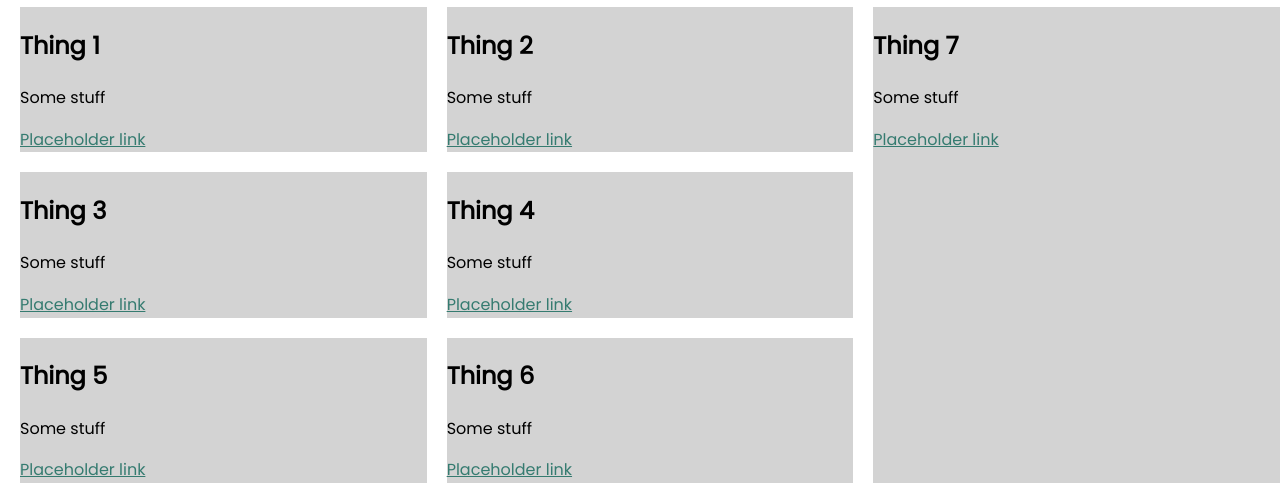
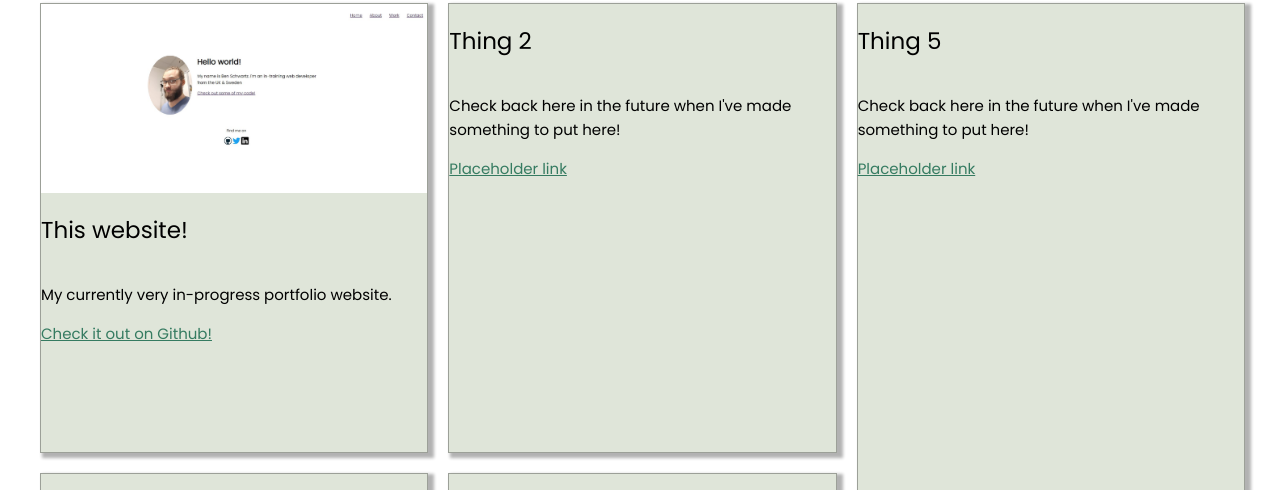
Before and after one commit to Elteras/Portfolio-Website, a plain HTML site: page work.html in a window 1280 px wide. Shown: the part 179-669 px from the top of the page. Drawn offline with Linux system fonts and the light colour scheme.

Commit message:
Updates to code, Work, and Contact.
Ordered some CSS elements and added multiple comments

Re-ordered nav bar so that Contact is at the end

Aligned form elements on Contact.

Added some styling to Work, removed 2 unnecessary boxes and filled in the first box.

```diff
--- a/css/styles.css
+++ b/css/styles.css
@@ -1,26 +1,31 @@
-/* Colors
-
-
-
-*/
-
-* {
-    box-sizing: border-box;
-}
-
+/* Colors */
 
 /*VARIABLES*/
 
 :root{
-    --primary-color: #357b70;
-    --secondary-color: #e0b354;
+    --primary-color: #357b61;
+    --secondary-color: #492f62;
     --tertiary-color: #2b2b2b;
-    --purple: #59109e;
-    --active-color: #6a9c1f;
+    --active-color: #6a9c1f;         /*Think this is for the active links? Will need to change those */
+}
+
+* {
+    box-sizing: border-box;             /*This is a universal selector of some sort, which is why it's at the top*/
 }
 
 
+/*Navigation Bar*/
 
+.navigation-list {
+    list-style-type: none;
+}
+
+.navigation-list li {
+    display: inline-block;
+    margin-left: 25px;
+}
+
+/**/
 
 .page-header {
     display: flex;
@@ -28,7 +33,7 @@
     padding: 20px;
 }
 
-.page-header__logo {
+.page-header__logo {                /*This used to be the DV Garen pic but thats gone. */
     width: 10%;
 }
 
@@ -41,21 +46,12 @@
     text-align: right;
 }
 
-.navigation-list {
-    list-style-type: none;
-}
-
-.navigation-list li {
-    display: inline-block;
-    margin-left: 25px;
-}
-
 
 body {
     background-color: none;
     font-family: 'Poppins';
     font-weight: 400;
-    font-size: 16px;
+    font-size: 15px;
     line-height: 1.6;
     margin-left: 20px
 }
@@ -66,8 +62,8 @@ h1 {
   }
 
 h2 {
-    font-size: 24px;
-    font-weight: 700;
+    font-size: 23px;
+    font-weight: 400;
   }
 
 h3 {
@@ -86,6 +82,12 @@ footer {
       text-align: center;
   }
 
+
+
+
+
+
+
 button,
 .button {
     border: none;  /*overwrites browser default and resets border*/
@@ -97,8 +99,7 @@ button,
     padding: 8px;
     border-radius: 2px;         /*These 2 add spacing to the button*/
     border-bottom: 3px solid rgba(0, 0, 0, 0.3);    /*Gives a bottom border with a width of 2px, a solid, and a color in RGBA format*/
-    transition-duration: 0.3s opacity;
-
+    transition-duration: 0.3s;
 
     max-width: 170px;
     display: flex;
@@ -123,12 +124,14 @@ button:focus,
 }
 
 
+
+
 a {
     color: var(--primary-color);
 }
 
 a:visited {
-    color: var(--purple);
+    color: var(--secondary-color);
 }
 
 a:hover, a:focus {
@@ -142,6 +145,11 @@ a:active {
 /*
 flex properties are in the order: flex-grow, flex-shrink, flex-basis
 */
+
+
+
+
+
 
 
 /*For home page*/
@@ -160,6 +168,8 @@ flex properties are in the order: flex-grow, flex-shrink, flex-basis
     height: auto;
 }
 
+
+
 /*For about page*/
 
 .about-content {
@@ -170,53 +180,49 @@ flex properties are in the order: flex-grow, flex-shrink, flex-basis
     text-align: center;
 }
 
-.sun {
-    animation: 4s color-change infinite alternate linear;
+
+
+
+/*For work page*/
+
+.work-content__item {
+    text-align: left;
+    margin-left: 20px;
 }
 
-.cloud-front {
-    animation: 30s cloud-move infinite alternate linear;
+.work-grid {
+    display: grid;
+    grid-template-columns: 1fr 1fr 1fr;
+    grid-template-rows: 450px 450px;
+    grid-gap: 20px;
+    margin: 20px;
+    margin-right: 35px;
+    justify-content: center;
 }
 
-.cloud-back {
-    animation: 34s cloud-move-reverse infinite alternate linear;
+.grid__item {
+    background-color: #dfe5d9;
+    display: flex;
+    flex-direction: column;
+    justify-content: flex-start;
+    border: 1px solid rgba(0, 0, 0, 0.3);
+    box-shadow: 4px 3px 3px 2px rgba(0, 0, 0, 0.3);
 }
 
-@keyframes color-change {
-    0% {
-        fill: #edc655;
-    }
-    50% {
-        fill: #fcffad;
-    }
-    100% {
-        fill: #f76414;
-    }
+.grid__item:last-child {
+    grid-column: 3 / 3;
+    grid-row: 1 / 3;
 }
 
-@keyframes cloud-move {
-    from {
-        transform: translate(0, 50px);
-    }
-    to {
-        transform: translate(200px, 50px);
-    }
-}
-
-@keyframes cloud-move-reverse {
-    from {
-        transform: translate(446, 48px);
-    }
-    to {
-        transform: translate(100px, 48px);
-    }
+.grid__image {
+    width: 100%;
 }
 
 
 
 /*For contact page*/
 
-.contact-content {
+.contact-content {      /*Now a legacy class*/
     max-width: 700px;
     margin: 0 auto;
     display: flex;
@@ -226,32 +232,26 @@ flex properties are in the order: flex-grow, flex-shrink, flex-basis
     flex: 1;
 }
 
-/*For work page*/
-
-.work-content__item {
+.contact-main {
+    margin: 50px;
+    margin-bottom: 100px;
     text-align: center;
 }
 
-.work-grid {
-    display: grid;
-    grid-template-columns: 1fr 1fr 1fr;
-    grid-template-rows: 1fr 1fr;
-    grid-gap: 20px;
-    justify-content: center;
+.contact-form {
+    margin: 5px auto;
+    width: 80%;
 }
 
-.grid__item {
-    background-color: lightgray;
-}
+.contact-form input {
+    width: 25%;
+    padding: 4px;
+  }
 
-.grid__item:last-child {
-    grid-column: 3 / 3;
-    grid-row: 1 / 4;
-}
+/*NOTE: Styling for the 'message' input field is in contact.html on the same line, with 'cols' and 'rows'*/
 
 
-
-/*Media queries*/
+/*Media queries. I think this is for responsiveness? Seems to be about making my work grid responsive, yeah*/
 
 @media all and (max-width: 500px) {
     .work-grid {
@@ -274,4 +274,7 @@ flex properties are in the order: flex-grow, flex-shrink, flex-basis
     h1 {
         font-size: 22px;
     }
+    h2 {
+        font-size: 19px;
+    }
 }
--- a/work.html
+++ b/work.html
@@ -33,62 +33,50 @@
                     <a href="about.html" role="menuitem" class="navigation-list__item">About</a>
                 </li>
                 <li role="presentation">
-                    <a href="contact.html" role="menuitem" class="navigation-list__item">Contact</a>
+                    <a href="work.html" role="menuitem" class="navigation-list__item">Work</a>
                 </li>
                 <li role="presentation">
-                    <a href="work.html" role="menuitem" class="navigation-list__item">Work</a>
+                    <a href="contact.html" role="menuitem" class="navigation-list__item">Contact</a>
                 </li>
             </ul>
         </nav>
     </header>
 
     <section>
-
         <!--So this page is using CSS grid layout, meanwhile our nav elements are all flexbox, iirc?-->
 
-        <h1 class="work-content__item"> Work </h1>
+        <h1 class="work-content__item"> My Work </h1>
         <div class="work-grid">
             <!--Grid items will live here-->
 
             <div class="grid__item">
-                <h2> Thing 1</h2>
-                <p> Some stuff</p>
-                <a href="#">Placeholder link</a>
+                <img src="img/website.JPG" alt="Image of my website" class="grid__image">
+                <h2> This website!</h2>
+                <p>  My currently very in-progress portfolio website.</p>
+                <a href="https://github.com/Elteras/Portfolio-Website">Check it out on Github!</a>
             </div>
 
             <div class="grid__item">
                 <h2> Thing 2</h2>
-                <p> Some stuff</p>
+                <p> Check back here in the future when I've made something to put here!</p>
                 <a href="#">Placeholder link</a>
             </div>
 
             <div class="grid__item">
                 <h2> Thing 3</h2>
-                <p> Some stuff</p>
+                <p> Check back here in the future when I've made something to put here!</p>
                 <a href="#">Placeholder link</a>
             </div>
 
             <div class="grid__item">
                 <h2> Thing 4</h2>
-                <p> Some stuff</p>
+                <p> Check back here in the future when I've made something to put here!</p>
                 <a href="#">Placeholder link</a>
             </div>
 
             <div class="grid__item">
                 <h2> Thing 5</h2>
-                <p> Some stuff</p>
-                <a href="#">Placeholder link</a>
-            </div>
-
-            <div class="grid__item">
-                <h2> Thing 6</h2>
-                <p> Some stuff</p>
-                <a href="#">Placeholder link</a>
-            </div>
-
-            <div class="grid__item">
-                <h2> Thing 7</h2>
-                <p> Some stuff</p>
+                <p> Check back here in the future when I've made something to put here!</p>
                 <a href="#">Placeholder link</a>
             </div>
 
```
Also changed, not shown: about.html (+2 -2 lines), contact.html (+16 -13 lines), index.html (+2 -2 lines), img/website.JPG (added).
